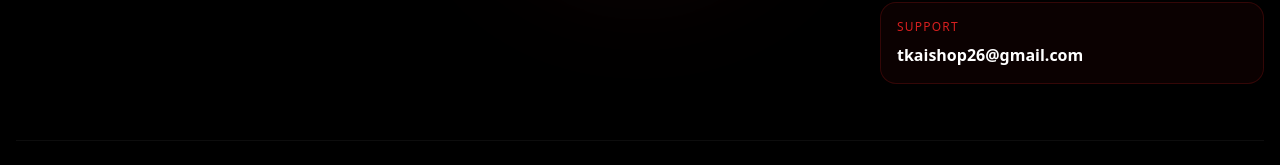
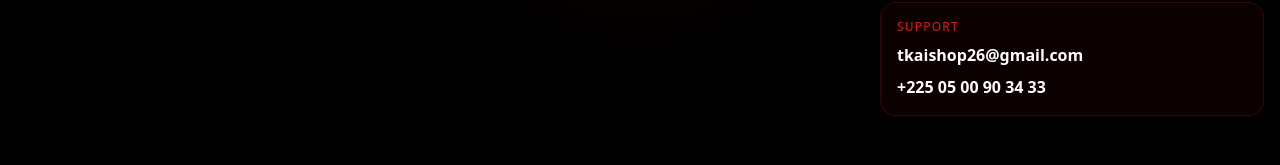
Before and after one commit to babault-nathan75/tkai-shop, a Next.js app: page / in a window 1280 px wide. Shown: the part 1536-1701 px from the top of the page. Built offline with nearby package versions, Linux system fonts and the light colour scheme; no server answers; the database is empty.

Commit message:
number add

```diff
--- a/components/Footer.tsx
+++ b/components/Footer.tsx
@@ -109,6 +109,9 @@ export async function Footer() {
                 <p className="mt-1 break-all text-sm font-bold text-white md:mt-2 md:text-base">
                   tkaishop26@gmail.com
                 </p>
+                <p className="mt-1 break-all text-sm font-bold text-white md:mt-2 md:text-base">
+                  +225 05 00 90 34 33
+                </p>
               </div>
             </div>
           </div>
```
